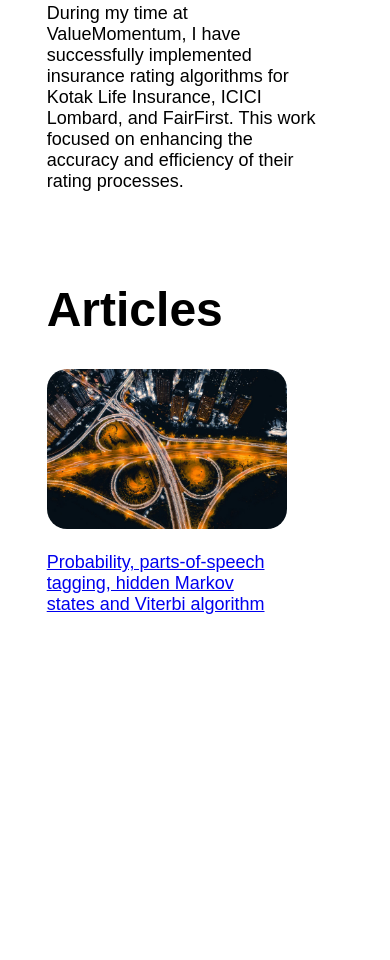
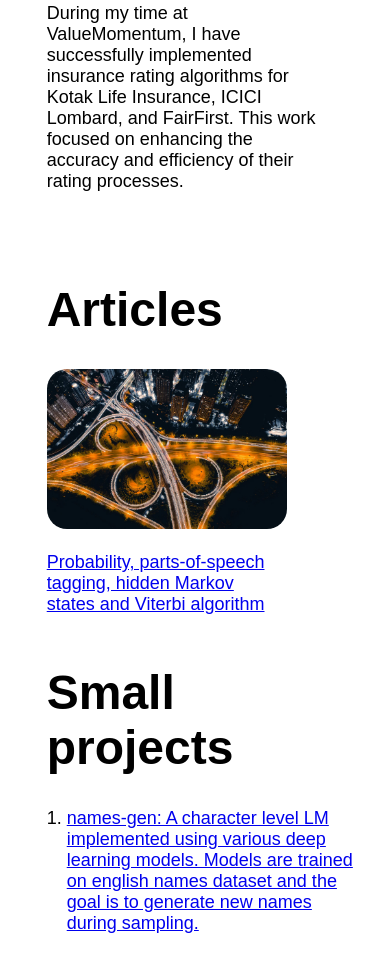
Before and after one commit to hirennan/hirennan.github.io, a plain HTML site: page index.html in a window 390 px wide. Shown: the part 874-1834 px from the top of the page. Before the commit the page ends 1515 px from the top, so only its background shows below. Drawn offline with Linux system fonts and the light colour scheme.

Commit message:
added small projects section

```diff
--- a/index.html
+++ b/index.html
@@ -40,6 +40,12 @@
             </div> -->
         </div>
         </div>
-    </div>
+        <div class="small-proj">
+            <h1>Small projects</h1>
+            <ol>
+                <li><a href="https://github.com/hirennan/names-gen">names-gen: A character level LM implemented using various deep learning models. Models are trained on english names dataset and the goal is to generate new names during sampling.</a></li>
+            </ol>
+        </div>
+        </div>
     </body>
 </html>
--- a/style.css
+++ b/style.css
@@ -153,7 +153,7 @@
 }
 
 
-#articles h1{
+#purpose h1{
     margin-left: 40px;
     font-size: 48px;
     /* font-weight: normal; */
@@ -194,8 +194,11 @@
         /* display: inline-block; */
         width: 240px;
     }
-    #articles h1 {
+    #purpose h1 {
         margin-left: 20px;
+    }
+    #work h1 {
+        margin-left: 0px;
     }
 
 }
```
Also changed, not shown: 1 other file.
